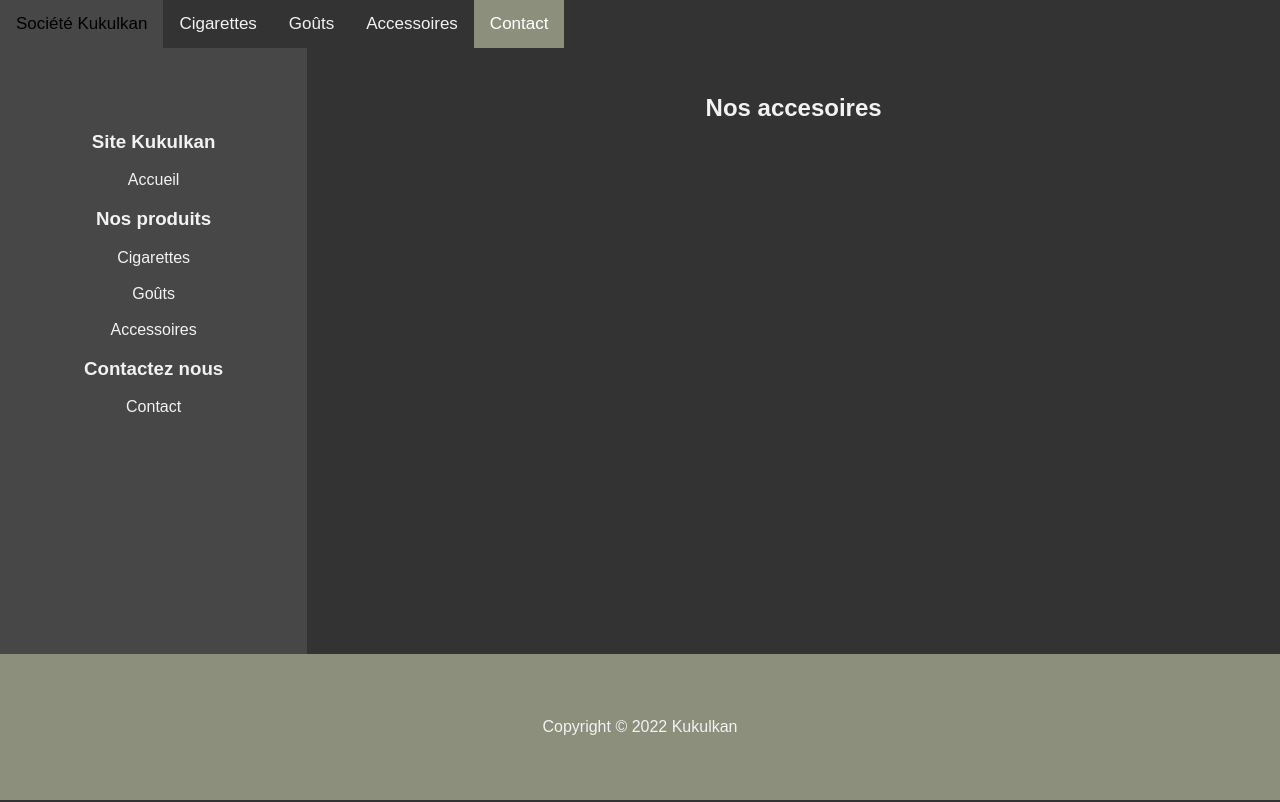
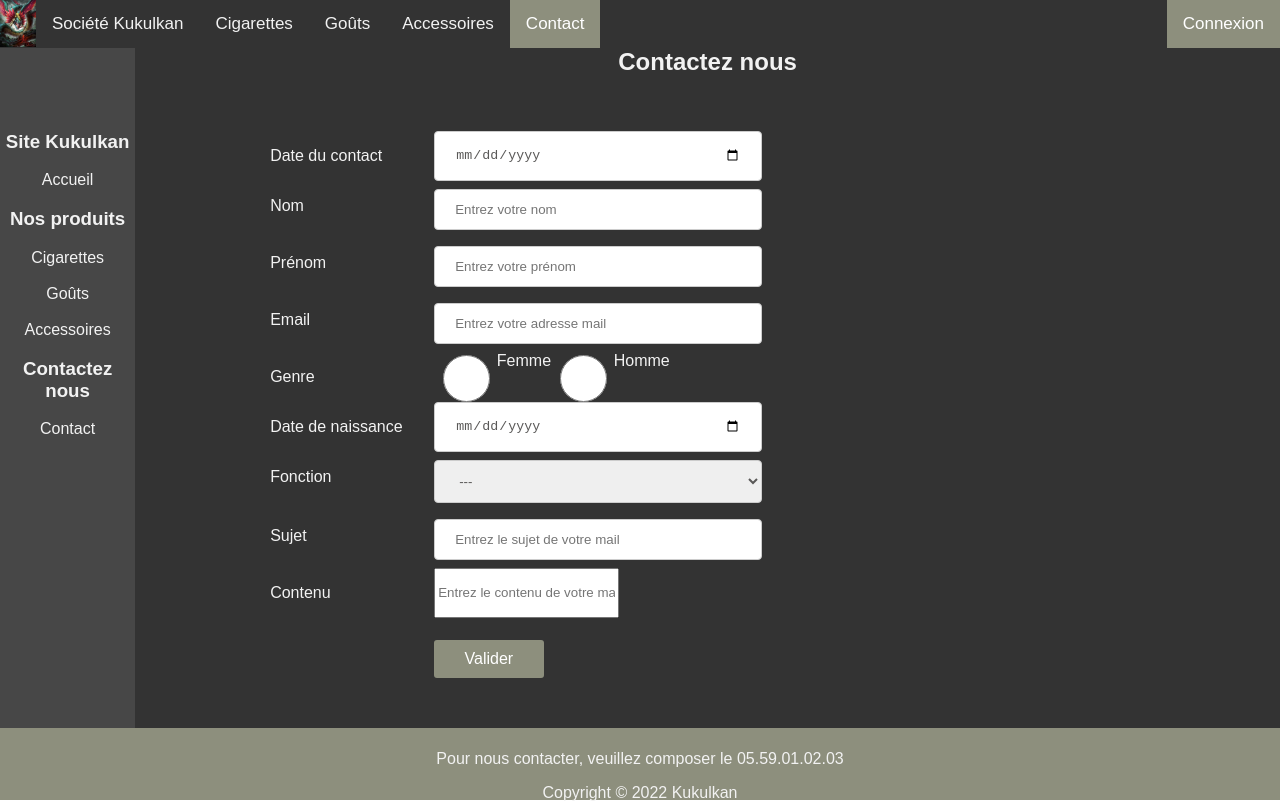
Before and after one commit to justirbs/Site-commercial, a PHP site: page /html/contact.html in a window 1280 px wide. Run offline with PHP 8.4, Linux system fonts and the light colour scheme.

Commit message:
ajout formulaire + amélioration navbar

```diff
--- /dev/null
+++ b/css/form.css
@@ -0,0 +1,109 @@
+.form input[type=submit] {
+    width: 10%;
+    background-color: #8d8f7d;
+    border: none;
+    border-radius: 3px;
+    color: white;
+    padding: 10px 20px;
+    text-align: center;
+    text-decoration: none;
+    display: inline-block;
+    font-size: 16px;
+    margin-top: 2%;
+}
+
+.form input[type=submit]:hover {
+    background-color: #6b6d5e;
+    cursor: pointer;
+}
+
+.form input[type=text], select {
+    width: 30%;
+    padding: 12px 20px;
+    margin: 8px 0;
+    display: inline-block;
+    border: 1px solid #ccc;
+    border-radius: 4px;
+    box-sizing: border-box;
+    color: #5a5958;
+}
+
+.form input[type=password], select {
+    width: 30%;
+    padding: 12px 20px;
+    margin: 8px 0;
+    display: inline-block;
+    border: 1px solid #ccc;
+    border-radius: 4px;
+    box-sizing: border-box;
+}
+
+textarea{
+  width: 30%;
+  padding: 12px 20px;
+  margin: 8px 0;
+  display: inline-block;
+  border: 1px solid #ccc;
+  border-radius: 4px;
+  box-sizing: border-box;
+  color: #5a5958;
+  height: 100px;
+}
+
+.form input[type=date]{
+    color: #5a5958;
+    width: 30%;
+    padding: 10px 20px;
+    display: inline-block;
+    border: 1px solid #ccc;
+    border-radius: 4px;
+    box-sizing: border-box;
+}
+
+.form input[type=date]::-webkit-calendar-picker-indicator{
+    cursor: pointer;
+}
+
+.form input[type=tel], select {
+    width: 30%;
+    padding: 12px 20px;
+    margin: 8px 0;
+    display: inline-block;
+    border: 1px solid #ccc;
+    border-radius: 4px;
+    box-sizing: border-box;
+    color: #5a5958;
+}
+
+.form input[type=email], select {
+    width: 30%;
+    padding: 12px 20px;
+    margin: 8px 0;
+    display: inline-block;
+    border: 1px solid #ccc;
+    border-radius: 4px;
+    box-sizing: border-box;
+    color: #5a5958;
+}
+
+.form input[type=radio]{
+    width: 5%;
+}
+
+.form{
+    margin-top: 5%;
+}
+
+.champForm{
+    display: flex;
+}
+
+.champForm p{
+    text-align: left;
+    padding-left: 10%;
+    width: 15%;
+}
+
+.champForm input{
+    width: auto;
+}
--- a/css/style.css
+++ b/css/style.css
@@ -12,6 +12,10 @@ body {
 a {
     text-decoration: none;
     color: #f2f2f2;
+}
+
+h2 {
+    margin-top: 0px;
 }
 
 
@@ -35,16 +39,16 @@ a {
     padding-top: 5%;
     padding-bottom: 5%;
     text-align: center;
-    width: 25%;
+    width: 11%;
     height: auto;
     object-fit: contain;
 }
 
 .principal {
     background-color: #333;
-    padding: 2%;
+    padding: 0% 2%;
     text-align: center;
-    width: 75%;
+    width: 89%;
     height: auto;
     object-fit: contain;
 }
@@ -65,10 +69,10 @@ table {
 
 .footer {
     background-color: #8d8f7d;
-    padding-top: 5%;
-    padding-bottom: 5%;
+    padding-top: 0.5%;
+    padding-bottom: 2%;
     width: 100%;
-    height: auto;
+    height: 5%;
     text-align: center;
     align-self: flex-end;
 }
@@ -81,11 +85,11 @@ table {
     overflow: hidden;
 }
 
-.topnav a img {
-    max-width: 10%;
+.topnav img {
+    max-width: 36px;
     height: auto;
     object-fit: contain;
-    padding: 0%;
+    float: left;
 }
 
 
--- a/html/contact.html
+++ b/html/contact.html
@@ -4,8 +4,9 @@
     <title> Kukulkan | Contact</title>
     <meta name="viewport" content="width=device-width, initial-scale=1.0">
     <meta charset="utf-8">
-    <link rel="icon" type="image/png" href="../img/icon.png">
-    <link rel="stylesheet" type="text/css" href="../css/style.css" />
+    <link rel="icon" type="image/jpg" href="../img/kulkulkan.jpg">
+    <link rel="stylesheet" type="text/css" href="../css/style.css"/>
+    <link rel="stylesheet" type="text/css" href="../css/form.css"/>
 </head>
 
 <body>
@@ -13,11 +14,13 @@
     <!-- le header de la page -->
     <div class="header">
         <div class="topnav">
+            <img src="../img/kulkulkan.jpg" alt="logo" />
             <a href="../index.html">Société Kukulkan</a>
             <a href="./cigarettes.html">Cigarettes</a>
             <a href="./gouts.html">Goûts</a>
             <a href="./accessoires.html">Accessoires</a>
             <a href="./contact.html" class="active">Contact</a>
+            <a href="" style="float:right" class="active">Connexion</a>
         </div>
     </div>
 
@@ -38,13 +41,51 @@
 
         <!-- le contenu principal à droite de la page -->
         <div class="principal">
-            <h2>Nos accesoires</h2>
+
+            <h2>Contactez nous</h2>
+
+
+            <form action="" class="form" method="post">
+
+                <div class="champForm"><p>Date du contact</p><input type="date" name="dateContact" required /></div>
+
+                <div class="champForm"><p>Nom</p><input type="text" name="nom" placeholder="Entrez votre nom" required /></div>
+
+                <div class="champForm"><p>Prénom</p><input type="text" name="prenom" placeholder="Entrez votre prénom" required /></div>
+
+                <div class="champForm"><p>Email</p><input type="email" name="email" pattern=".+@globex\.com" size="30" placeholder="Entrez votre adresse mail" required/></div>
+
+                <div class="champForm"><p>Genre</p><input type="radio" name="genre" value="Femme" /> Femme <input type="radio" name="genre" value="Homme" /> Homme</div>
+
+                <div class="champForm"><p>Date de naissance</p><input type="date" name="dateNaissance" required /></div>
+
+                <div class="champForm">
+                    <p>Fonction</p>
+                    <select size='1' name='fonction'>
+                        <option value="---">---</option>
+                        <option value="enseignant">Enseignant</option>
+                        <option value="ingenieur">Ingénieur</option>
+                        <option value="developpeur">Développeur</option>
+                    </select>
+                </div>
+
+
+                <div class="champForm"><p>Sujet</p><input type="text" name="sujet" placeholder="Entrez le sujet de votre mail" required /></div>
+
+                <div class="champForm"><p>Contenu</p><input type="textarea" name="contenu" rows="5" cols="33" placeholder="Entrez le contenu de votre mail" required /></div>
+
+                <div class="champForm"><p></p><input type="submit" value="Valider" id="boutonValider" class="btn"/></div>
+
+            </form>
+
         </div>
+
     </div>
 
     <!-- le footer de la page -->
     <div class="footer">
-        Copyright © 2022 Kukulkan
+        <p>Pour nous contacter, veuillez composer le 05.59.01.02.03</p>
+        <p>Copyright © 2022 Kukulkan</p>
     </div>
 
 </body>
```
Also changed, not shown: html/accessoires.html (+5 -2 lines), html/cigarettes.html (+5 -2 lines), html/gouts.html (+5 -2 lines), index.html (+6 -4 lines).
